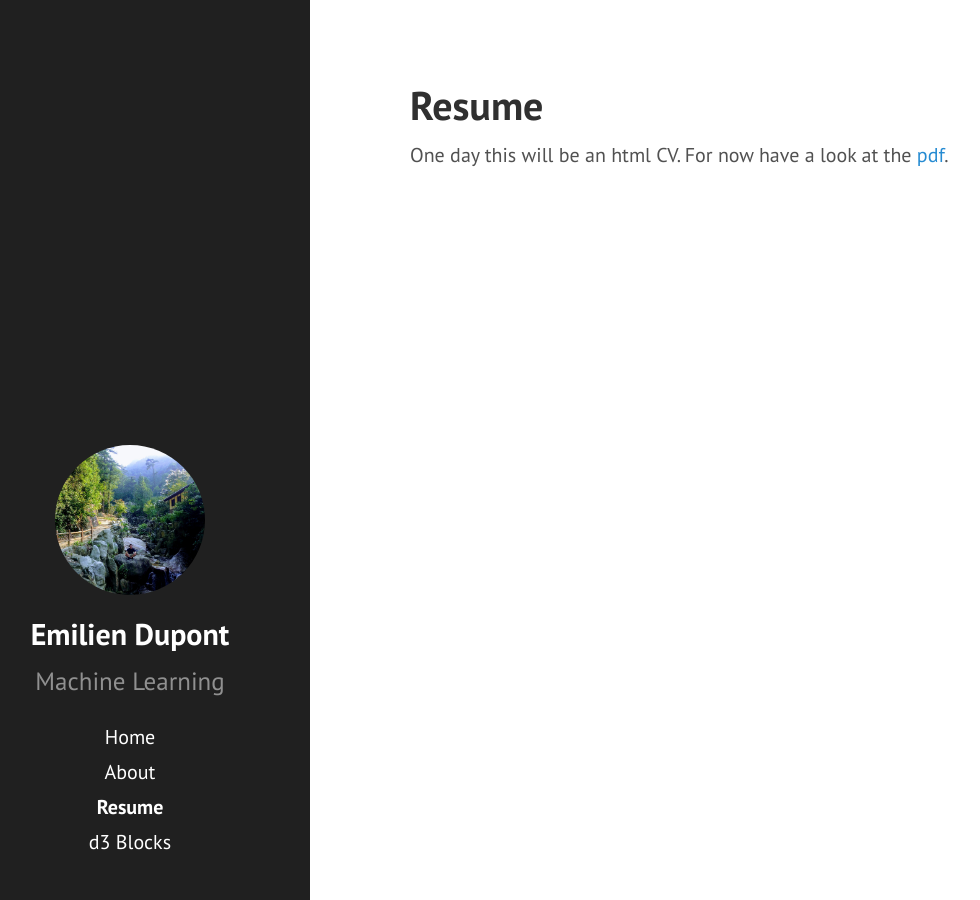
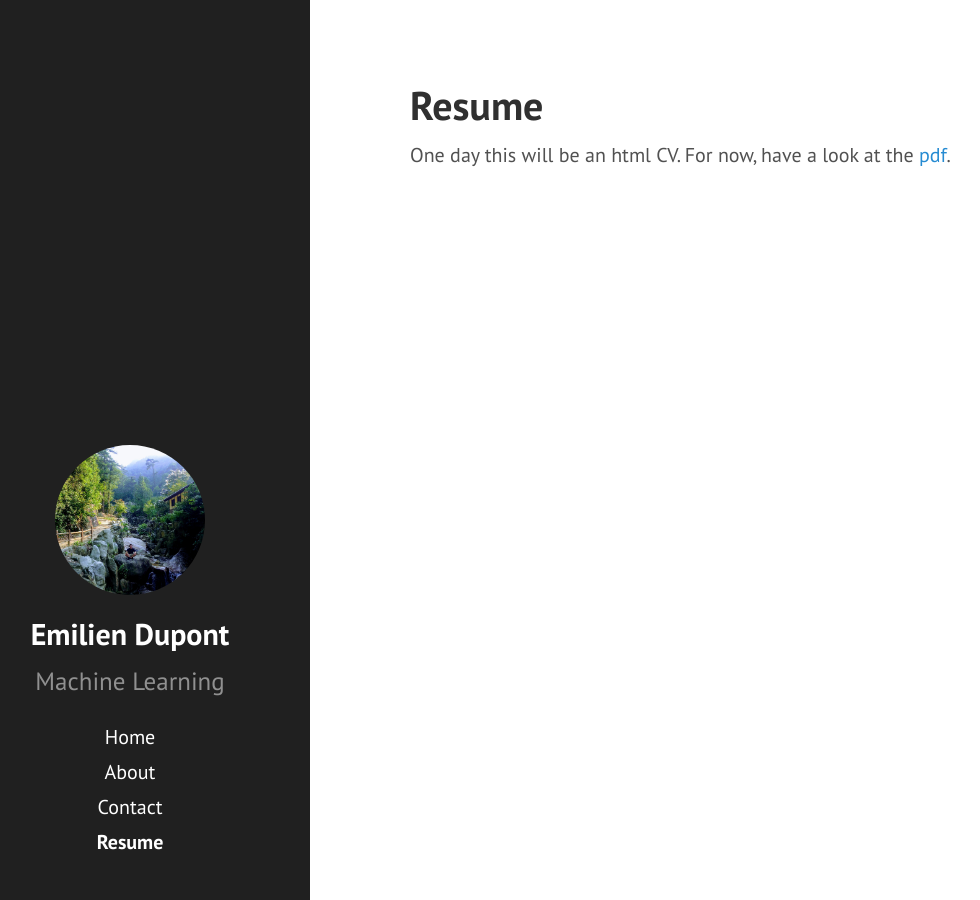
Before and after one commit to EmilienDupont/emiliendupont.github.io, a Jekyll site: the page built from resume.md, in a window 1280 px wide. Shown: the whole page, without its empty margins (50-1030 px from the left). Built offline with Jekyll 4.4.1, drawn with Linux system fonts in a browser that asks for light colours.

Commit message:
:sparkles: add contact page

```diff
--- a/_includes/sidebar.html
+++ b/_includes/sidebar.html
@@ -28,7 +28,7 @@
         {% endif %}
       {% endfor %}
       <!-- <a class="sidebar-nav-item" href="https://github.com/EmilienDupont/emiliendupont.github.io/raw/master/emilien_resume.pdf">Resume</a> -->
-      <a class="sidebar-nav-item" href="https://bl.ocks.org/EmilienDupont">d3 Blocks</a>
+      <!-- <a class="sidebar-nav-item" href="https://bl.ocks.org/EmilienDupont">d3 Blocks</a> -->
     </nav>
   </div>
 </div>
--- a/resume.md
+++ b/resume.md
@@ -3,4 +3,4 @@
 title: Resume
 ---
 
-One day this will be an html CV. For now have a look at the [pdf](https://github.com/EmilienDupont/emiliendupont.github.io/raw/master/emilien_resume.pdf).
+One day this will be an html CV. For now, have a look at the [pdf](https://github.com/EmilienDupont/emiliendupont.github.io/raw/master/emilien_resume.pdf).
```
Also changed, not shown: contact.md (added, +10 -0 lines).
